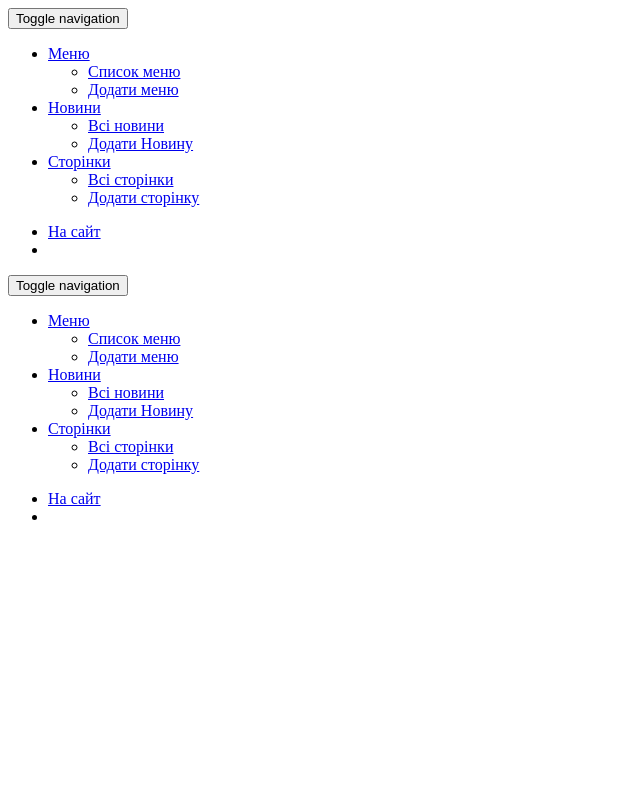
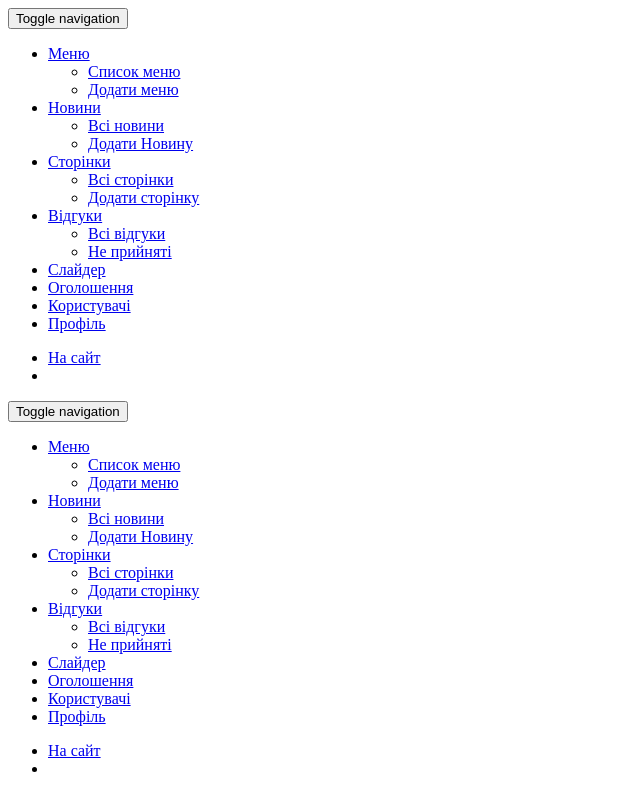
Before and after one commit to 0xffh/is, a CakePHP app: the page made by app/Plugin/Admin/View/Elements/parts/nav.ctp in a window 1280 px wide. Shown: the whole page, without its empty margins (0-640 px from the left). Run offline with PHP 8.4 and a stand-in for CakePHP, Linux system fonts and the light colour scheme; the template is opened without the code that fills it, so the values that code supplies are empty; some libraries are stand-ins or nearby versions.

Commit message:
admin nav and system files

```diff
--- /dev/null
+++ b/app/Plugin/Admin/Controller/AdvertsController.php
@@ -0,0 +1,6 @@
+<?php
+class AdvertsController extends AdminAppController {
+    public function index() {
+
+    }
+}
--- a/app/Plugin/Admin/Controller/NewsController.php
+++ b/app/Plugin/Admin/Controller/NewsController.php
@@ -1,6 +1,6 @@
 <?php
 class NewsController extends AdminAppController {
-    public function index() {
+    public function all() {
 
     }
 
--- /dev/null
+++ b/app/Plugin/Admin/Controller/SlidersController.php
@@ -0,0 +1,6 @@
+<?php
+class SlidersController extends AdminAppController {
+    public function index() {
+
+    }
+}
--- /dev/null
+++ b/app/Plugin/Admin/Controller/UserInfoController.php
@@ -0,0 +1,6 @@
+<?php
+class UserInfoController extends AdminAppController {
+    public function index() {
+
+    }
+}
--- /dev/null
+++ b/app/Plugin/Admin/Controller/UsersController.php
@@ -0,0 +1,6 @@
+<?php
+class UsersController extends AdminAppController {
+    public function index() {
+
+    }
+}
--- a/app/Plugin/Admin/View/Elements/parts/nav.ctp
+++ b/app/Plugin/Admin/View/Elements/parts/nav.ctp
@@ -4,6 +4,11 @@
 		'/navs' => 'Меню',
 		'/news' => 'Новини',
 		'/pages' => 'Сторінки',
+		'/reviews' => 'Відгуки',
+		'/admin/sliders' => 'Слайдер',
+		'/admin/adverts' => 'Оголошення',
+		'/admin/users' => 'Користувачі',
+		'/admin/userinfo' => 'Профіль'
 	);
 	$subitems = array(
 		'/navs' => array(
@@ -11,12 +16,16 @@
 			'/admin/navs/add' => 'Додати меню',
 		),
 		'/news' => array(
-			'/admin/news' => 'Всі новини',
+			'/admin/news/all' => 'Всі новини',
 			'/admin/news/add' => 'Додати Новину',
 		),
 		'/pages' => array(
 			'/admin/pages/all' => 'Всі сторінки',
 			'/admin/pages/add' => 'Додати сторінку',
+		),
+		'/reviews' => array(
+			'/admin/reviews/all' => 'Всі відгуки',
+			'/admin/reviews/notaccepted' => 'Не прийняті',
 		)
 	);
 ?>
```
Also changed, not shown: app/Plugin/Admin/Controller/ReviewsController.php (added, +11 -0 lines), app/Plugin/Admin/View/Adverts/index.ctp (added), app/Plugin/Admin/View/News/all.ctp (added), app/Plugin/Admin/View/Reviews/all.ctp (added), app/Plugin/Admin/View/Reviews/notaccepted.ctp (added), app/Plugin/Admin/View/Sliders/index.ctp (added), app/Plugin/Admin/View/UserInfo/index.ctp (added), app/Plugin/Admin/View/Users/index.ctp (added).
